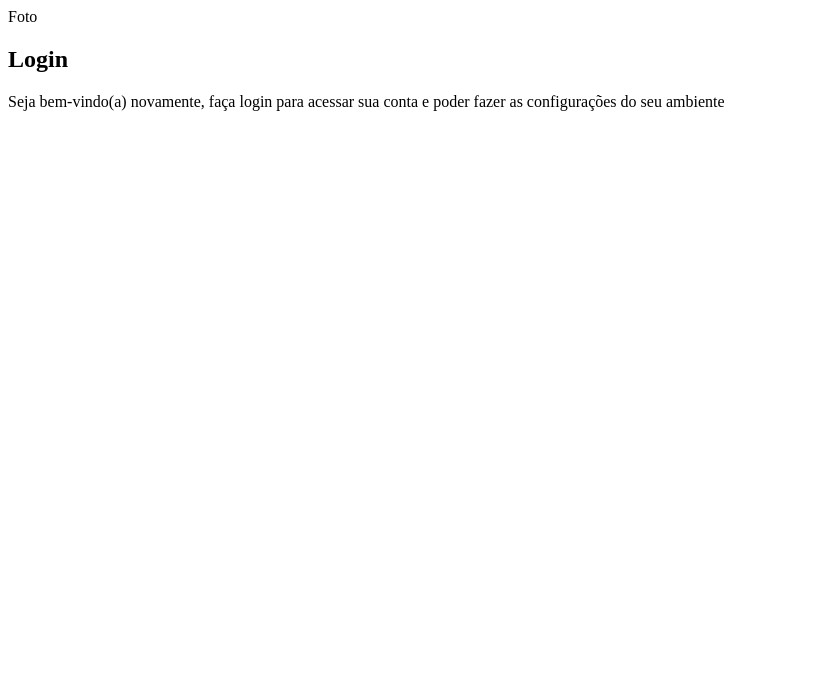
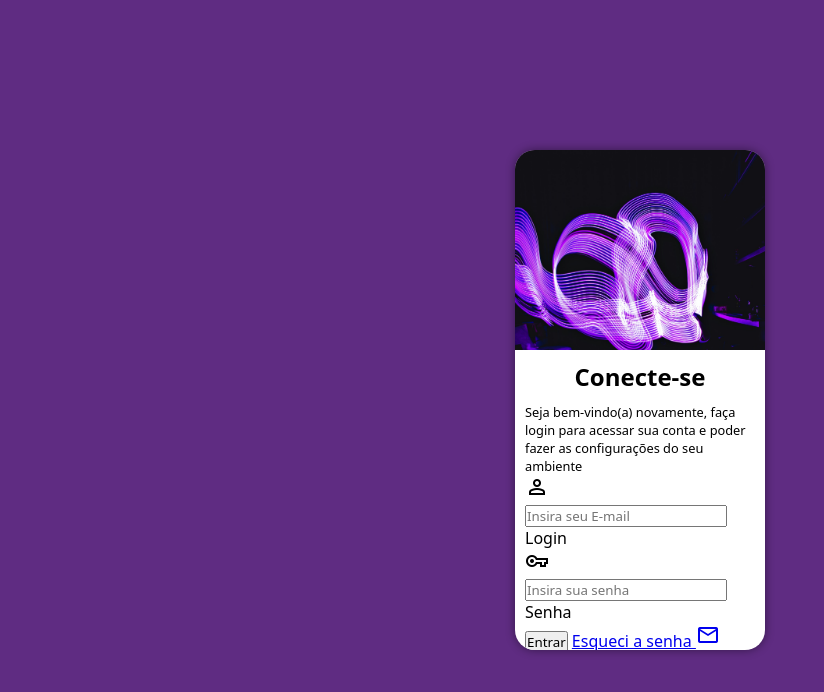
Before and after one commit to danielmendesm/projeto-login, a plain HTML site: page index.html in a window 1280 px wide. Shown: the whole page, without its empty margins (0-824 px from the left). Drawn offline with nearby package versions, Linux system fonts and the light colour scheme.

Commit message:
adicionei o form

```diff
--- /dev/null
+++ b/estilos/media-query.css
@@ -0,0 +1,70 @@
+@charset "UTF-8";
+
+/*Todas as demais mídias*/
+
+/* Typycal Device Breakpoints
+Pequenas Telas: até 600ox
+Celular: 600-768px
+Tablet: 768-992px
+Desktop: 992px- até 1200px
+Grandes Telas: acima de 1200px
+*/
+
+/*
+    Paleta de cores
+    Verde: #49a09d
+    Lilás: #5f2c82
+*/
+
+
+@media screen and (min-width: 768px) and (max-width: 992px) {
+
+    body {
+        background-image: linear-gradient(to top, #49a09d, #5f2c82);
+    }
+
+    section#login {
+        width:80vw;
+    }
+
+    section#login > div#imagem {
+        float: left;
+        width: 30%;
+        height: 100%;
+    }
+
+    secion#login > div#form {
+        float: right;
+        width: 70%;
+     }
+}
+
+@media screen and (min-width: 992px) and (max-width: 1200px) {
+
+    body {
+        background-image: linear-gradient(to top, #49a09d, #5f2c82);
+    }
+
+    section#login {
+        width:990px;
+    }
+
+    section#login > div#imagem {
+        float: right;
+        width: 50%;
+        height: 100%;
+    }
+
+    secion#login > div#form {
+        float: left;
+        width: 50%;
+     }
+     div#form > h1 {
+        font-size: 2em;
+    }
+
+    div#form > p {
+        font-size: 1,3em;
+    }
+
+}
--- a/estilos/style.css
+++ b/estilos/style.css
@@ -5,3 +5,61 @@
     Verde: #490a09d
     Lilás: #5f2c82
 */
+
+* {
+    margin: 0px;
+    padding: 0px;
+    font-family: system-ui, -apple-system, BlinkMacSystemFont, 'Segoe UI', Roboto, Oxygen, Ubuntu, Cantarell, 'Open Sans', 'Helvetica Neue', sans-serif;
+    box-sizing: border-box;
+}
+
+html, body {
+    background-color: #5f2c82;
+    height: 100vh;
+    width: 100vw;
+}
+
+main {
+    position: relative;
+    width: 100vw;
+    height: 100vh;
+}
+
+section#login {
+    position: absolute;
+    top: 50%;
+    left: 50%;
+    transform: translate(-50%, -50%);
+    overflow: hidden;
+
+    background-color: white;
+    width: 250px;
+    height: 500px;
+    border-radius: 20px;
+    box-shadow: 0px 0px 10px rgba(0, 0, 0, 0.445);
+    transition: width .3s, height .3s;
+    transition-timing-function: ease;
+
+}
+
+section#login > div#imagem {
+    background: #5f2c82 url(../imagens/fundo.jpg) no-repeat;
+    background-size: cover;
+    background-position: center top;
+    height: 200px;
+    display: block;
+}
+
+section#login > div#form {
+    padding: 10px;
+    display: block;
+}
+
+div#form > h1 {
+    text-align: center;
+    margin-bottom: 10px;
+}
+
+div#form > p {
+    font-size: .8em;
+}
--- a/index.html
+++ b/index.html
@@ -5,19 +5,36 @@
     <meta http-equiv="X-UA-Compatible" content="IE=edge">
     <meta name="viewport" content="width=device-width, initial-scale=1.0">
     <title>Login</title>
+    <link href="https://fonts.googleapis.com/css2?family=Material+Symbols+Outlined" rel="stylesheet" />
+
     <link rel="stylesheet" href="estilos/style.css">
+    <link rel="stylesheet" href="estilos/media-query.css">
 </head>
 <body>
     <main>
         <section id="login">
             <div id="imagem">
-                Foto
+            <!--Aqui vai a imagem-->
             </div>
             <div id="form">
-                <h1>Login</h1>
+                <!--Aqui vai o formulário-->
+                <h1>Conecte-se</h1>
                 <p>Seja bem-vindo(a) novamente, faça login para acessar sua conta e poder fazer as configurações do seu ambiente</p>
-                <form action="login.php" method="post">
-
+                <form action="login.php" method="post" autocomplete="on">
+                    <div class="campo">
+                        <span class="material-symbols-outlined">person</span>
+                        <input type="email" name="login" id="ilogin" placeholder="Insira seu E-mail" autocomplete="email" required maxlength="30">
+                        <label for="ilogin">Login</label>
+                    </div>
+                    <div class="campo">
+                        <span class="material-symbols-outlined">vpn_key</span>
+                        <input type="password" name="senha" id="isenha" placeholder="Insira sua senha" autocomplete="current-password" required minlength="8">
+                        <label for="isenha">Senha</label>
+                    </div>
+                    <input type="submit" value="Entrar">
+                    <a href="esqueci.html">
+                        Esqueci a senha <span class="material-symbols-outlined">mail</span>
+                    </a>
                 </form>
             </div>
         </section>
```
Also changed, not shown: imagens/fundo.jpg (renamed from imagens/pexels-vinícius-vieira-ft-4424355 (1).jpg).
